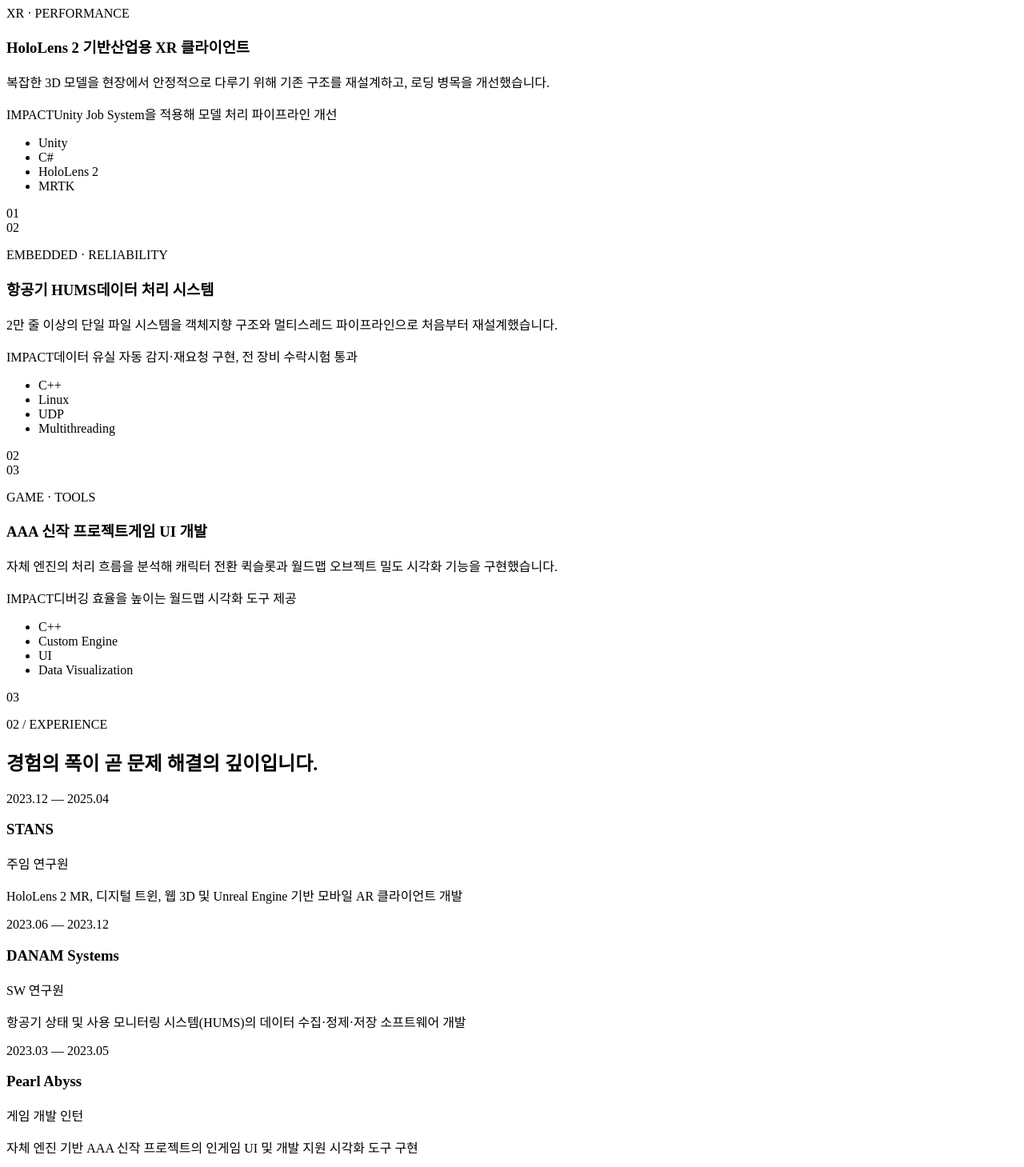
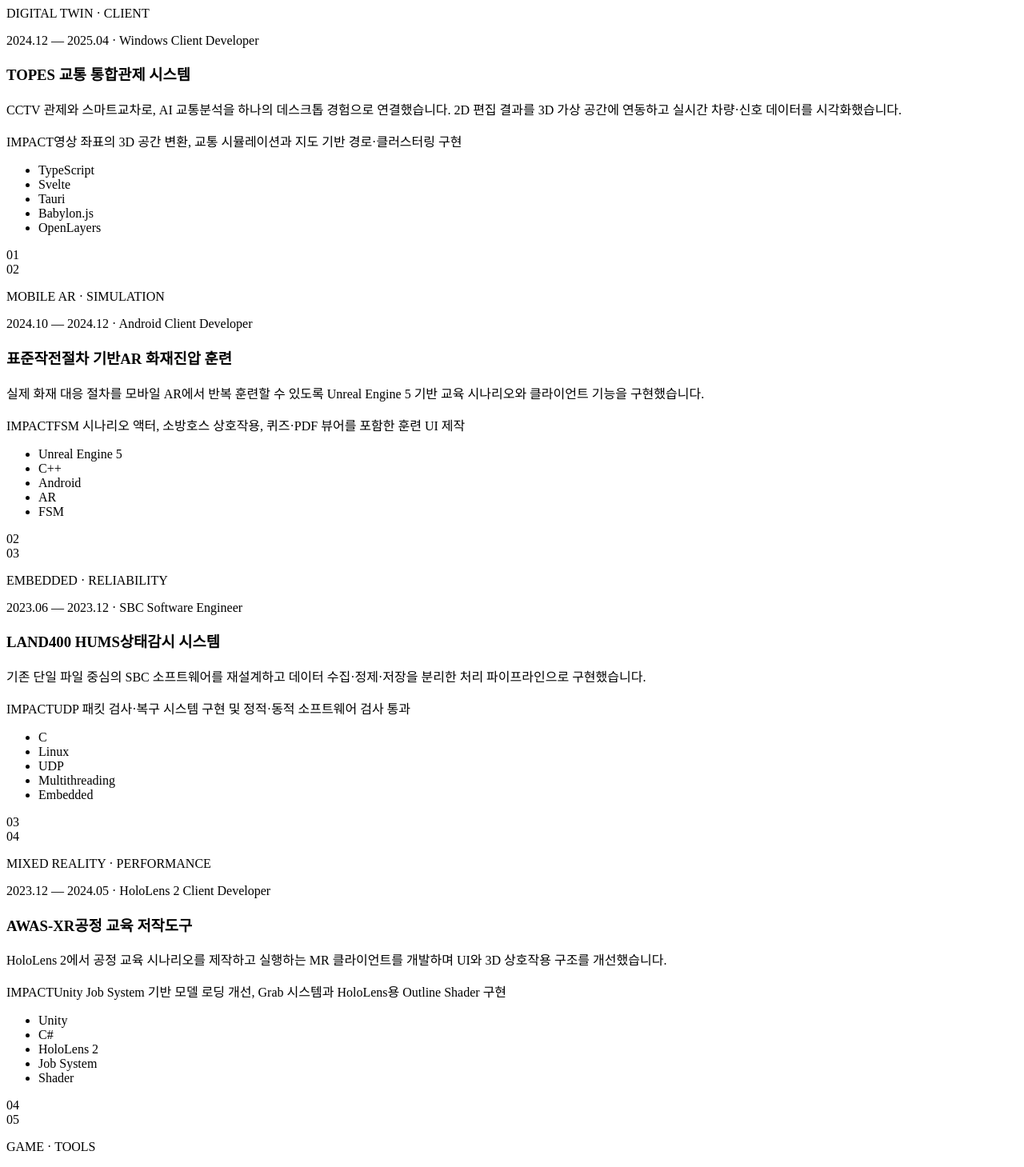
Before and after one commit to ArshesSH/arshessh.github.io, a React (Vite) app: page / in a window 1280 px wide. Shown: the part 560-2019 px from the top of the page at 80% size. Built offline with nearby package versions, Linux system fonts and the light colour scheme; the HTML template or start-up script is replaced by a standard one.

Commit message:
feat: detail latest professional case studies

```diff
--- a/src/App.tsx
+++ b/src/App.tsx
@@ -1,30 +1,53 @@
 const projects = [
   {
     number: '01',
-    type: 'XR · PERFORMANCE',
-    title: 'HoloLens 2 기반\n산업용 XR 클라이언트',
+    type: 'DIGITAL TWIN · CLIENT',
+    meta: '2024.12 — 2025.04 · Windows Client Developer',
+    title: 'TOPES 교통 통합\n관제 시스템',
     summary:
-      '복잡한 3D 모델을 현장에서 안정적으로 다루기 위해 기존 구조를 재설계하고, 로딩 병목을 개선했습니다.',
-    outcome: 'Unity Job System을 적용해 모델 처리 파이프라인 개선',
-    stack: ['Unity', 'C#', 'HoloLens 2', 'MRTK'],
+      'CCTV 관제와 스마트교차로, AI 교통분석을 하나의 데스크톱 경험으로 연결했습니다. 2D 편집 결과를 3D 가상 공간에 연동하고 실시간 차량·신호 데이터를 시각화했습니다.',
+    outcome: '영상 좌표의 3D 공간 변환, 교통 시뮬레이션과 지도 기반 경로·클러스터링 구현',
+    stack: ['TypeScript', 'Svelte', 'Tauri', 'Babylon.js', 'OpenLayers'],
   },
   {
     number: '02',
-    type: 'EMBEDDED · RELIABILITY',
-    title: '항공기 HUMS\n데이터 처리 시스템',
+    type: 'MOBILE AR · SIMULATION',
+    meta: '2024.10 — 2024.12 · Android Client Developer',
+    title: '표준작전절차 기반\nAR 화재진압 훈련',
     summary:
-      '2만 줄 이상의 단일 파일 시스템을 객체지향 구조와 멀티스레드 파이프라인으로 처음부터 재설계했습니다.',
-    outcome: '데이터 유실 자동 감지·재요청 구현, 전 장비 수락시험 통과',
-    stack: ['C++', 'Linux', 'UDP', 'Multithreading'],
+      '실제 화재 대응 절차를 모바일 AR에서 반복 훈련할 수 있도록 Unreal Engine 5 기반 교육 시나리오와 클라이언트 기능을 구현했습니다.',
+    outcome: 'FSM 시나리오 액터, 소방호스 상호작용, 퀴즈·PDF 뷰어를 포함한 훈련 UI 제작',
+    stack: ['Unreal Engine 5', 'C++', 'Android', 'AR', 'FSM'],
   },
   {
     number: '03',
+    type: 'EMBEDDED · RELIABILITY',
+    meta: '2023.06 — 2023.12 · SBC Software Engineer',
+    title: 'LAND400 HUMS\n상태감시 시스템',
+    summary:
+      '기존 단일 파일 중심의 SBC 소프트웨어를 재설계하고 데이터 수집·정제·저장을 분리한 처리 파이프라인으로 구현했습니다.',
+    outcome: 'UDP 패킷 검사·복구 시스템 구현 및 정적·동적 소프트웨어 검사 통과',
+    stack: ['C', 'Linux', 'UDP', 'Multithreading', 'Embedded'],
+  },
+  {
+    number: '04',
+    type: 'MIXED REALITY · PERFORMANCE',
+    meta: '2023.12 — 2024.05 · HoloLens 2 Client Developer',
+    title: 'AWAS-XR\n공정 교육 저작도구',
+    summary:
+      'HoloLens 2에서 공정 교육 시나리오를 제작하고 실행하는 MR 클라이언트를 개발하며 UI와 3D 상호작용 구조를 개선했습니다.',
+    outcome: 'Unity Job System 기반 모델 로딩 개선, Grab 시스템과 HoloLens용 Outline Shader 구현',
+    stack: ['Unity', 'C#', 'HoloLens 2', 'Job System', 'Shader'],
+  },
+  {
+    number: '05',
     type: 'GAME · TOOLS',
-    title: 'AAA 신작 프로젝트\n게임 UI 개발',
+    meta: '2023.03 — 2023.05 · Gameplay UI Intern',
+    title: '펄어비스 신작\n게임플레이 UI',
     summary:
-      '자체 엔진의 처리 흐름을 분석해 캐릭터 전환 퀵슬롯과 월드맵 오브젝트 밀도 시각화 기능을 구현했습니다.',
-    outcome: '디버깅 효율을 높이는 월드맵 시각화 도구 제공',
-    stack: ['C++', 'Custom Engine', 'UI', 'Data Visualization'],
+      '자체 엔진의 UI 처리 흐름을 파악해 캐릭터·장비 전환용 원형 퀵슬롯을 구현하고 기존 게임플레이 UI를 개선했습니다.',
+    outcome: '적 체력, 인벤토리, 탑승물 UI 개선과 개발 지원용 월드맵 시각화 기능 구현',
+    stack: ['C++', 'HTML', 'CSS', 'Custom Engine', 'Game UI'],
   },
 ]
 
@@ -162,6 +185,7 @@ function App() {
                 <div className="project-number">{project.number}</div>
                 <div className="project-content">
                   <p className="project-type">{project.type}</p>
+                  <p className="project-meta">{project.meta}</p>
                   <h3>
                     {project.title.split('\n').map((line) => (
                       <span key={line}>{line}</span>
--- a/src/styles.css
+++ b/src/styles.css
@@ -273,6 +273,14 @@ nav a:hover,
 
 .project-type {
   color: #536312;
+}
+
+.project-meta {
+  margin: 0.65rem 0 0;
+  color: #73796d;
+  font-family: var(--mono);
+  font-size: 0.66rem;
+  letter-spacing: 0.04em;
 }
 
 .project-content h3 {
```
